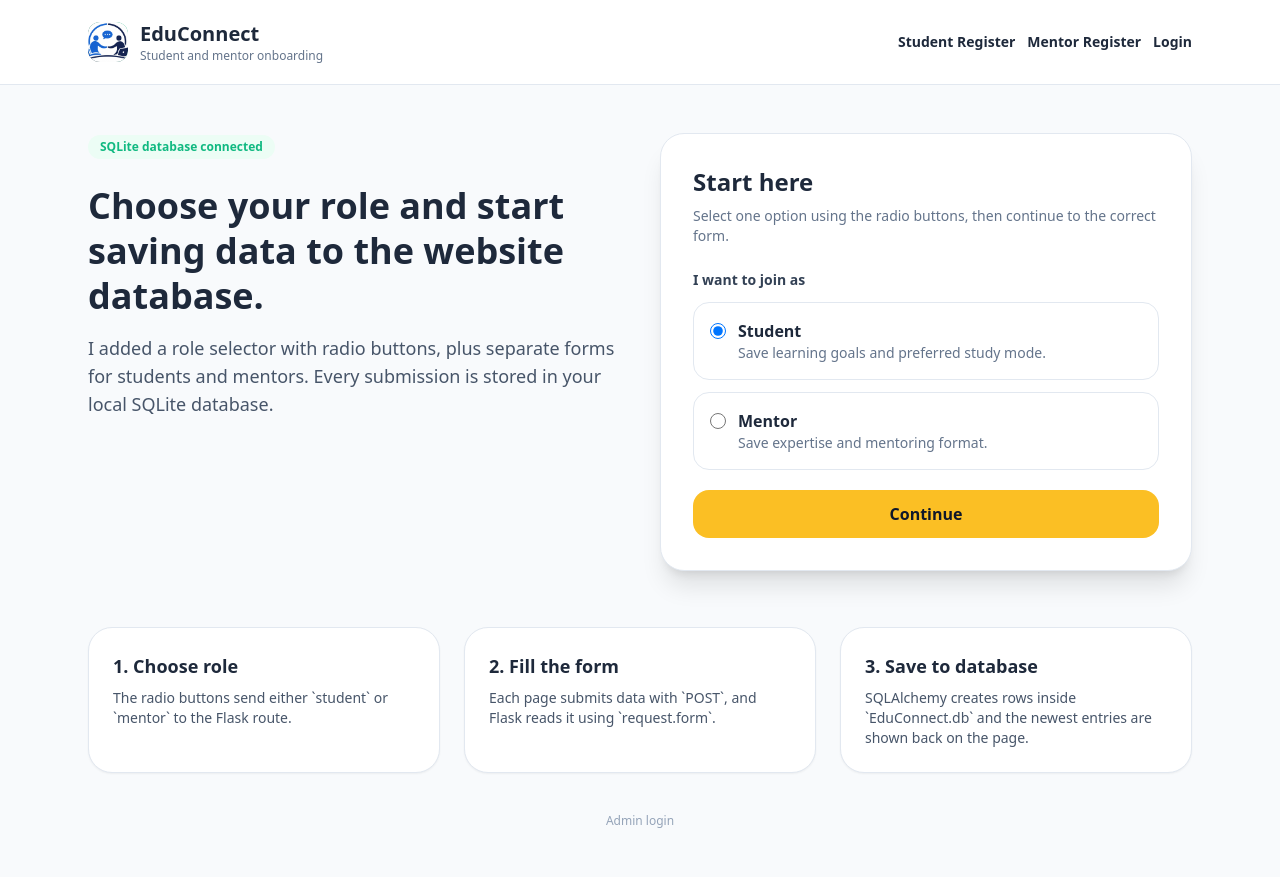
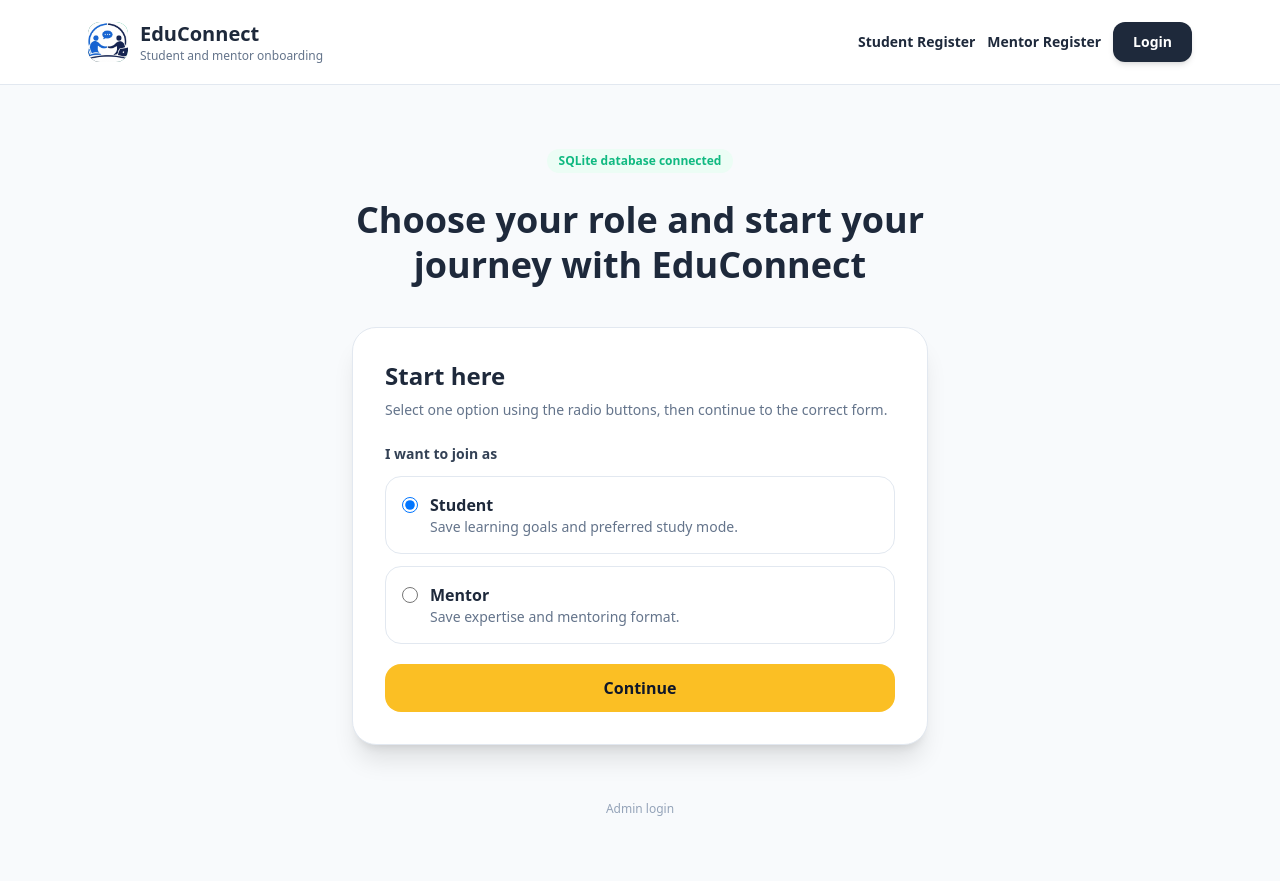
Before and after one commit to Jeet1406/EduConnect, a Flask app: page /Home in a window 1280 px wide. Before the commit the page ends 828 px from the top, so only its background shows below. Run offline with Flask 3, Linux system fonts and the light colour scheme; some libraries are stand-ins or nearby versions.

Commit message:
Enhanced the resource uploading and Home page

```diff
--- a/Templates/Home.html
+++ b/Templates/Home.html
@@ -31,27 +31,22 @@
                     <p class="text-xs text-slate-500">Student and mentor onboarding</p>
                 </div>
             </div>
-            <div class="flex gap-3">
+            <div class="flex items-center gap-3">
                 <a href="/register?role=student" class="text-sm font-semibold text-primary">Student Register</a>
                 <a href="/register?role=mentor" class="text-sm font-semibold text-primary">Mentor Register</a>
-                <a href="/login" class="text-sm font-semibold text-primary">Login</a>
+                <a href="/login" class="text-sm font-bold text-white bg-primary hover:bg-slate-800 px-5 py-2.5 rounded-xl shadow-md transition-colors">Login</a>
             </div>
         </div>
     </header>
 
-    <main class="max-w-6xl mx-auto px-6 py-12">
-        <section class="grid lg:grid-cols-2 gap-10 items-start">
-            <div>
-                <span class="inline-flex items-center rounded-full bg-emerald-50 px-3 py-1 text-xs font-bold text-secondary">SQLite database connected</span>
-                <h2 class="mt-6 text-4xl font-extrabold text-primary leading-tight">
-                    Choose your role and start saving data to the website database.
-                </h2>
-                <p class="mt-4 text-slate-600 text-lg">
-                    I added a role selector with radio buttons, plus separate forms for students and mentors. Every submission is stored in your local SQLite database.
-                </p>
-            </div>
+    <main class="max-w-6xl mx-auto px-6 py-16">
+        <section class="max-w-xl mx-auto flex flex-col items-center text-center">
+            <span class="inline-flex items-center rounded-full bg-emerald-50 px-3 py-1 text-xs font-bold text-secondary">SQLite database connected</span>
+            <h2 class="mt-6 text-4xl font-extrabold text-primary leading-tight">
+                Choose your role and start your journey with EduConnect
+            </h2>
 
-            <div class="rounded-3xl border border-slate-200 bg-white p-8 shadow-xl">
+            <div class="mt-10 w-full rounded-3xl border border-slate-200 bg-white p-8 shadow-xl text-left">
                 <h3 class="text-2xl font-bold text-primary">Start here</h3>
                 <p class="mt-2 text-sm text-slate-500">Select one option using the radio buttons, then continue to the correct form.</p>
 
@@ -81,22 +76,7 @@
             </div>
         </section>
 
-        <section class="mt-14 grid md:grid-cols-3 gap-6">
-            <div class="rounded-3xl bg-white border border-slate-200 p-6 shadow-sm">
-                <h3 class="text-lg font-bold text-primary">1. Choose role</h3>
-                <p class="mt-2 text-sm text-slate-600">The radio buttons send either `student` or `mentor` to the Flask route.</p>
-            </div>
-            <div class="rounded-3xl bg-white border border-slate-200 p-6 shadow-sm">
-                <h3 class="text-lg font-bold text-primary">2. Fill the form</h3>
-                <p class="mt-2 text-sm text-slate-600">Each page submits data with `POST`, and Flask reads it using `request.form`.</p>
-            </div>
-            <div class="rounded-3xl bg-white border border-slate-200 p-6 shadow-sm">
-                <h3 class="text-lg font-bold text-primary">3. Save to database</h3>
-                <p class="mt-2 text-sm text-slate-600">SQLAlchemy creates rows inside `EduConnect.db` and the newest entries are shown back on the page.</p>
-            </div>
-        </section>
-
-        <p class="mt-10 text-center text-xs text-slate-400">
+        <p class="mt-14 text-center text-xs text-slate-400">
             <a href="/admin/login" class="hover:text-slate-600">Admin login</a>
         </p>
     </main>
--- a/Templates/Student.html
+++ b/Templates/Student.html
@@ -559,7 +559,9 @@
                     <p class="text-xs text-slate-500 mt-1">{{ r.resource_type | upper }} &bull; Shared by {{ r.mentorship.mentor.full_name }} &bull; {{ r.uploaded_at.strftime('%d %b %Y') }}</p>
                 </div>
                 <div class="flex gap-3 shrink-0 w-full md:w-auto">
-                    <a href="{{ r.url }}" target="_blank" rel="noopener" class="flex-1 md:flex-none text-center px-5 py-2.5 rounded-2xl bg-primary text-white text-sm font-bold hover:bg-slate-800 transition">Open</a>
+                    <a href="{{ r.url }}" target="_blank" rel="noopener" class="flex-1 md:flex-none text-center px-5 py-2.5 rounded-2xl bg-primary text-white text-sm font-bold hover:bg-slate-800 transition">
+                        {{ 'Download' if r.resource_type == 'pdf' else 'Open' }}
+                    </a>
                 </div>
             </div>
             {% endfor %}
--- a/app.py
+++ b/app.py
@@ -1,19 +1,26 @@
 from datetime import date, datetime
 from calendar import Calendar
 from pathlib import Path
+from uuid import uuid4
 
 from flask import Flask, flash, redirect, render_template, request, session, url_for
 from flask_sqlalchemy import SQLAlchemy
 from sqlalchemy import text
 from werkzeug.security import check_password_hash, generate_password_hash
+from werkzeug.utils import secure_filename
 
 BASE_DIR = Path(__file__).resolve().parent
 DATABASE_PATH = BASE_DIR / "EduConnect.db"
+UPLOAD_DIR = BASE_DIR / "static" / "uploads" / "resources"
+UPLOAD_DIR.mkdir(parents=True, exist_ok=True)
+
+ALLOWED_RESOURCE_EXTENSIONS = {"pdf"}
 
 app = Flask(__name__, template_folder="Templates")
 app.config["SECRET_KEY"] = "educonnect-dev-secret-key-change-later"
 app.config["SQLALCHEMY_DATABASE_URI"] = f"sqlite:///{DATABASE_PATH.as_posix()}"
 app.config["SQLALCHEMY_TRACK_MODIFICATIONS"] = False
+app.config["MAX_CONTENT_LENGTH"] = 15 * 1024 * 1024  # 15 MB cap on any single upload
 
 # Only people who know this key can create an admin account. Change this to
 # your own private value before deploying anywhere, and don't share it
@@ -921,6 +928,23 @@ def complete_session(session_id):
     return redirect(url_for("mentor_page"))
 
 
+def save_uploaded_pdf(file_storage):
+    """Save an uploaded PDF under static/uploads/resources with a collision-proof
+    name. Returns the static URL to store on the Resource row, or None if the
+    upload was missing/invalid — caller decides what error to show."""
+    if file_storage is None or not file_storage.filename:
+        return None, None
+
+    original_name = secure_filename(file_storage.filename)
+    extension = original_name.rsplit(".", 1)[-1].lower() if "." in original_name else ""
+    if extension not in ALLOWED_RESOURCE_EXTENSIONS:
+        return None, "error:type"
+
+    stored_name = f"{uuid4().hex}.{extension}"
+    file_storage.save(UPLOAD_DIR / stored_name)
+    return url_for("static", filename=f"uploads/resources/{stored_name}"), None
+
+
 @app.route("/resource/add/<int:mentorship_id>", methods=["POST"])
 def add_resource(mentorship_id):
     if session.get("current_role") != "mentor" or not session.get("current_user"):
@@ -933,16 +957,34 @@ def add_resource(mentorship_id):
 
     title = request.form.get("title", "").strip()
     resource_type = request.form.get("resource_type", "link").strip()
+    if resource_type not in {"pdf", "video", "code", "link"}:
+        resource_type = "link"
     url_value = request.form.get("url", "").strip()
+    uploaded_file = request.files.get("file")
 
-    if not title or not url_value:
-        flash("Couldn't share that resource — a title and a link are both required.", "error")
+    if not title:
+        flash("Couldn't share that resource — a title is required.", "error")
+        return redirect(url_for("mentor_page"))
+
+    # PDFs come in as an actual file upload; every other type is still a link
+    # (a video hosted elsewhere, a repo URL for code, or any other link).
+    if resource_type == "pdf":
+        saved_url, error = save_uploaded_pdf(uploaded_file)
+        if error == "error:type":
+            flash("Couldn't share that resource — only PDF files can be uploaded here.", "error")
+            return redirect(url_for("mentor_page"))
+        if saved_url is None:
+            flash("Couldn't share that resource — choose a PDF file to upload.", "error")
+            return redirect(url_for("mentor_page"))
+        url_value = saved_url
+    elif not url_value:
+        flash("Couldn't share that resource — a link is required for this type.", "error")
         return redirect(url_for("mentor_page"))
 
     db.session.add(Resource(
         mentorship_id=mentorship.id,
         title=title,
-        resource_type=resource_type if resource_type in {"pdf", "video", "code", "link"} else "link",
+        resource_type=resource_type,
         url=url_value,
     ))
     mentor_name = session["current_user"]["full_name"]
```
Also changed, not shown: Templates/Mentor.html (+21 -6 lines), 2 other files.
